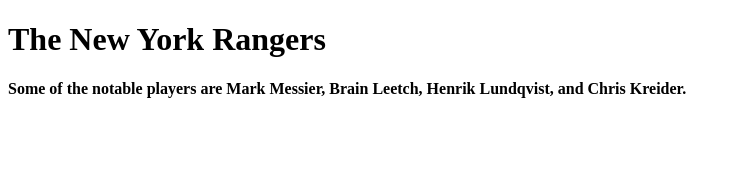
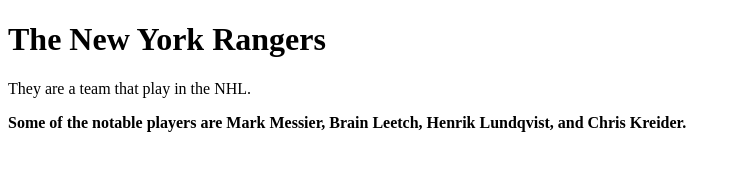
Before and after one commit to K-plug/Exploring-Computer-Science, a plain HTML site: page index.html in a window 1280 px wide. Shown: the whole page, without its empty margins (0-741 px from the left). Drawn offline with Linux system fonts and the light colour scheme.

Commit message:
added a fact

```diff
--- a/index.html
+++ b/index.html
@@ -2,6 +2,7 @@
 <html>
 <body>
  <b><h1>The New York Rangers</h1></b>
+ <p>They are a team that play in the NHL.</p>
  <b>Some of the notable players are Mark Messier, Brain Leetch, Henrik Lundqvist, and Chris Kreider. </b>
 </body>
 </html>
```
